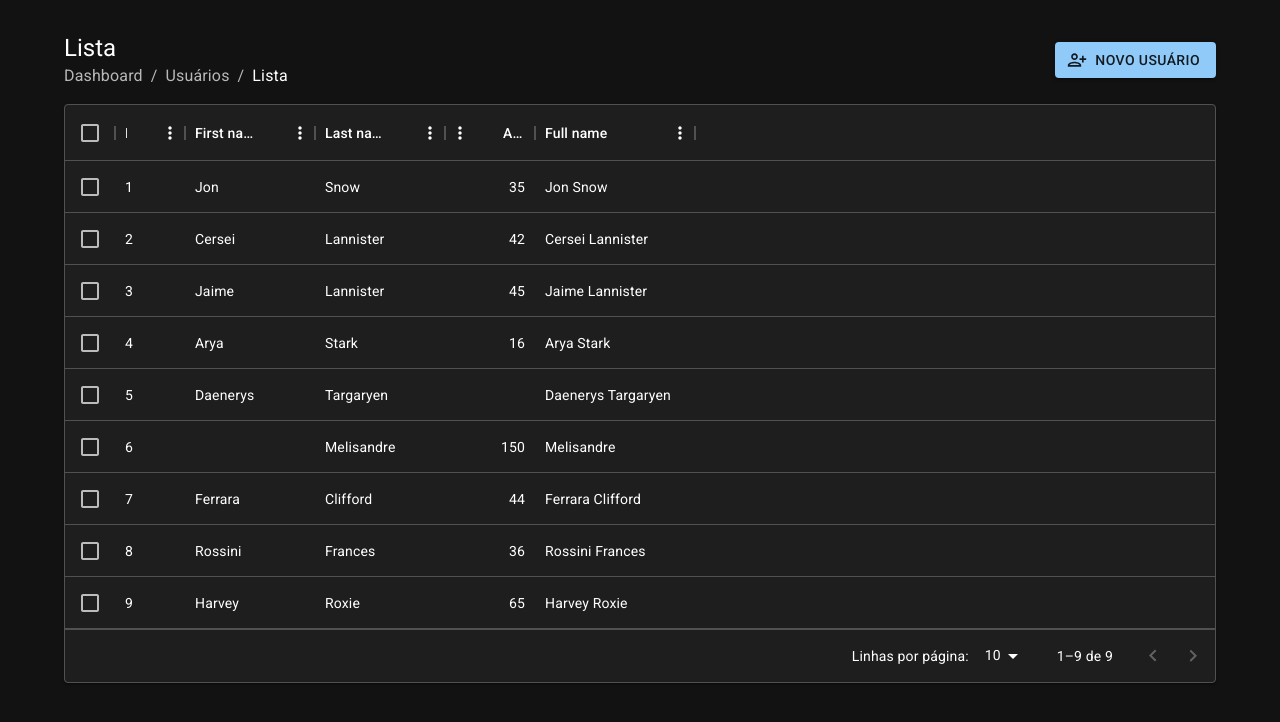
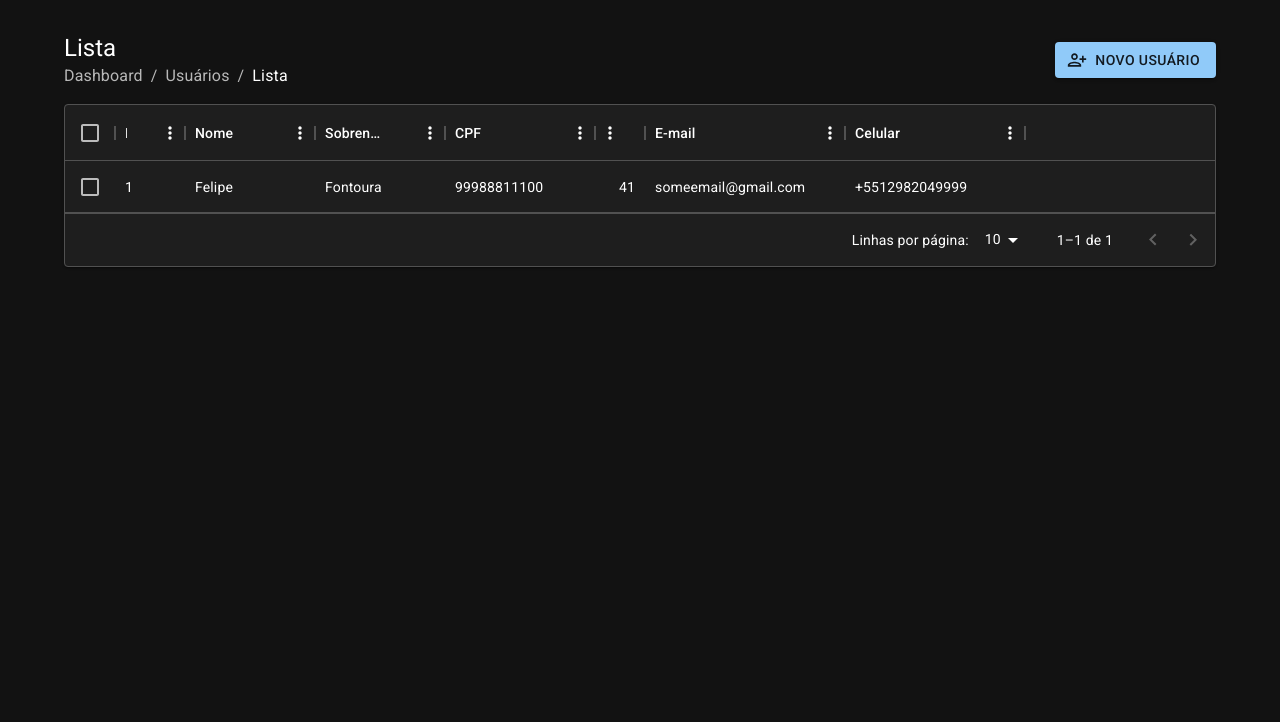
Before and after one commit to DevSamurai/react-crud, a React (Vite) app: page /users in a window 1280 px wide. Shown: the top 722 px of the page. Built offline with nearby package versions, Linux system fonts and the light colour scheme.

Commit message:
added form and datatable increments

```diff
--- a/package.json
+++ b/package.json
@@ -17,7 +17,9 @@
     "@mui/icons-material": "^5.11.16",
     "@mui/material": "^5.13.3",
     "@mui/x-data-grid": "^6.6.0",
+    "@mui/x-date-pickers": "^6.6.0",
     "axios": "^1.4.0",
+    "date-fns": "^2.30.0",
     "react": "^18.2.0",
     "react-dom": "^18.2.0",
     "react-hook-form": "^7.44.3",
--- a/src/components/DataTable.tsx
+++ b/src/components/DataTable.tsx
@@ -1,39 +1,11 @@
-import { DataGrid, GridColDef, GridValueGetterParams } from "@mui/x-data-grid"
+import { DataGrid, GridColDef, GridValidRowModel } from "@mui/x-data-grid"
 
-const columns: GridColDef[] = [
-  { field: "id", headerName: "ID", width: 70 },
-  { field: "firstName", headerName: "First name", width: 130 },
-  { field: "lastName", headerName: "Last name", width: 130 },
-  {
-    field: "age",
-    headerName: "Age",
-    type: "number",
-    width: 90,
-  },
-  {
-    field: "fullName",
-    headerName: "Full name",
-    description: "This column has a value getter and is not sortable.",
-    sortable: false,
-    width: 160,
-    valueGetter: (params: GridValueGetterParams) =>
-      `${params.row.firstName || ""} ${params.row.lastName || ""}`,
-  },
-]
+interface DataTableProps {
+  columns: GridColDef[]
+  rows: GridValidRowModel[]
+}
 
-const rows = [
-  { id: 1, lastName: "Snow", firstName: "Jon", age: 35 },
-  { id: 2, lastName: "Lannister", firstName: "Cersei", age: 42 },
-  { id: 3, lastName: "Lannister", firstName: "Jaime", age: 45 },
-  { id: 4, lastName: "Stark", firstName: "Arya", age: 16 },
-  { id: 5, lastName: "Targaryen", firstName: "Daenerys", age: null },
-  { id: 6, lastName: "Melisandre", firstName: null, age: 150 },
-  { id: 7, lastName: "Clifford", firstName: "Ferrara", age: 44 },
-  { id: 8, lastName: "Frances", firstName: "Rossini", age: 36 },
-  { id: 9, lastName: "Roxie", firstName: "Harvey", age: 65 },
-]
-
-export default function DataTable() {
+export default function DataTable({ columns, rows }: DataTableProps) {
   return (
     <div style={{ maxHeight: "100%", width: "100%" }}>
       <DataGrid
--- a/src/main.tsx
+++ b/src/main.tsx
@@ -1,6 +1,9 @@
 import { Box, Container } from "@mui/material"
 import CssBaseline from "@mui/material/CssBaseline"
 import { ThemeProvider } from "@mui/material/styles"
+import { LocalizationProvider } from "@mui/x-date-pickers"
+import { AdapterDateFns } from "@mui/x-date-pickers/AdapterDateFns"
+import ptBR from "date-fns/locale/pt-BR"
 import React from "react"
 import ReactDOM from "react-dom/client"
 
@@ -18,12 +21,14 @@ import "./index.css"
 ReactDOM.createRoot(document.getElementById("root") as HTMLElement).render(
   <React.StrictMode>
     <ThemeProvider theme={theme}>
+      <LocalizationProvider dateAdapter={AdapterDateFns} adapterLocale={ptBR}>
         <CssBaseline />
         <Container maxWidth="lg">
           <Box sx={{ my: 4 }}>
             <App />
           </Box>
         </Container>
+      </LocalizationProvider>
     </ThemeProvider>
   </React.StrictMode>
 )
--- a/src/pages/Users/Create/index.tsx
+++ b/src/pages/Users/Create/index.tsx
@@ -25,11 +25,14 @@ import Breadcrumbs from "../../../components/Breadcrumbs"
 import FormTitle from "../../../components/FormTitle"
 import PageTitle from "../../../components/PageTitle"
 
+import { DatePicker } from "@mui/x-date-pickers"
 import { findBrazilianZipCode } from "../../../services/api"
 
 const schema = yup
   .object({
     fullName: yup.string().required("Este campo é obrigatório"),
+    document: yup.string().required("Este campo é obrigatório"),
+    birthDate: yup.date(),
     email: yup
       .string()
       .email("E-mail não reconhecido")
@@ -130,6 +133,40 @@ export default function Create() {
             sx={{ marginBottom: 2 }}
             {...register("fullName")}
           />
+
+          <Stack
+            direction={{ xs: "column", sm: "row" }}
+            spacing={2}
+            sx={{ marginBottom: 2 }}
+          >
+            <Controller
+              control={control}
+              name="document"
+              defaultValue=""
+              render={({ field: { ...field } }) => (
+                <FormControl fullWidth={true}>
+                  <InputMask mask="999.999.999-99" {...field}>
+                    <TextField
+                      label="CPF"
+                      fullWidth={true}
+                      error={!!errors.document}
+                      helperText={errors.document?.message}
+                    />
+                  </InputMask>
+                </FormControl>
+              )}
+            />
+
+            <Controller
+              control={control}
+              name="birthDate"
+              render={({ field: { ...field } }) => (
+                <FormControl fullWidth={true}>
+                  <DatePicker label="Data de Nascimento" {...field} />
+                </FormControl>
+              )}
+            />
+          </Stack>
 
           <Stack
             direction={{ xs: "column", sm: "row" }}
--- a/src/pages/Users/List/index.tsx
+++ b/src/pages/Users/List/index.tsx
@@ -2,11 +2,53 @@ import PersonAddAltIcon from "@mui/icons-material/PersonAddAlt"
 import { Box, Button, Paper, Stack } from "@mui/material"
 import { Link as RouterLink } from "react-router-dom"
 
+import { GridColDef, GridValueGetterParams } from "@mui/x-data-grid"
 import Breadcrumbs from "../../../components/Breadcrumbs"
 import DataTable from "../../../components/DataTable"
 import PageTitle from "../../../components/PageTitle"
 
 export default function List() {
+  const columns: GridColDef[] = [
+    { field: "id", headerName: "ID", width: 70 },
+    {
+      field: "firstName",
+      headerName: "Nome",
+      width: 130,
+      valueGetter: (params: GridValueGetterParams) =>
+        `${params.row.fullName.split(" ")?.shift() || ""}`,
+    },
+    {
+      field: "lastName",
+      headerName: "Sobrenome",
+      width: 130,
+      valueGetter: (params: GridValueGetterParams) =>
+        `${params.row.fullName.split(" ")?.pop() || ""}`,
+    },
+    { field: "document", headerName: "CPF", width: 150 },
+    {
+      field: "age",
+      headerName: "Idade",
+      type: "number",
+      width: 40,
+      valueGetter: (params: GridValueGetterParams) =>
+        params.row.birthDate &&
+        `${new Date().getFullYear() - params.row.birthDate.getFullYear()}`,
+    },
+    { field: "email", headerName: "E-mail", width: 200 },
+    { field: "mobile", headerName: "Celular", width: 180 },
+  ]
+
+  const rows = [
+    {
+      id: 1,
+      fullName: "Felipe Fontoura",
+      document: "99988811100",
+      birthDate: new Date(1982, 2, 18),
+      email: "someemail@gmail.com",
+      mobile: "+5512982049999",
+    },
+  ]
+
   return (
     <>
       <Stack direction={{ xs: "column", sm: "row" }} gap={1} mb={2}>
@@ -28,7 +70,7 @@ export default function List() {
         </Box>
       </Stack>
       <Paper>
-        <DataTable />
+        <DataTable columns={columns} rows={rows} />
       </Paper>
     </>
   )
```
Also changed, not shown: 2 other files (tests, documents, lock files or other folders). Lines whose indentation alone changed are shown as unchanged.
